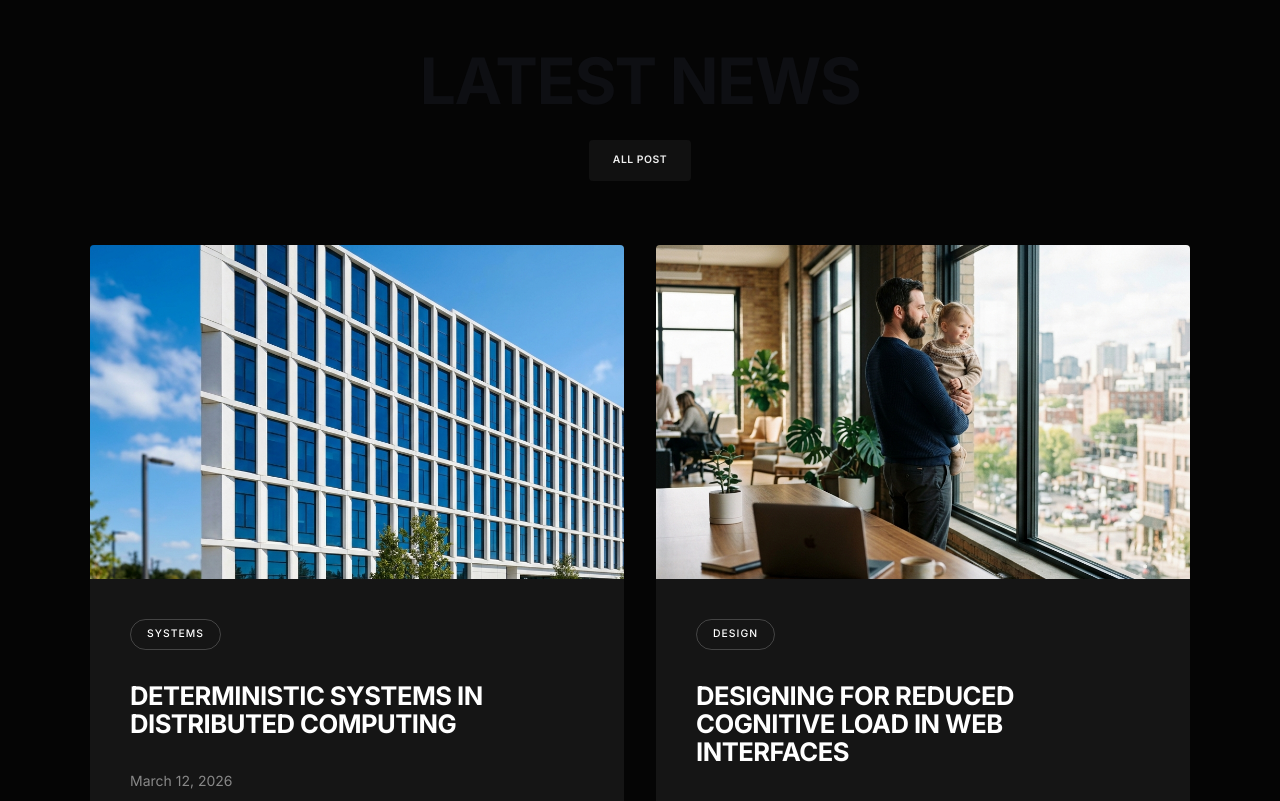
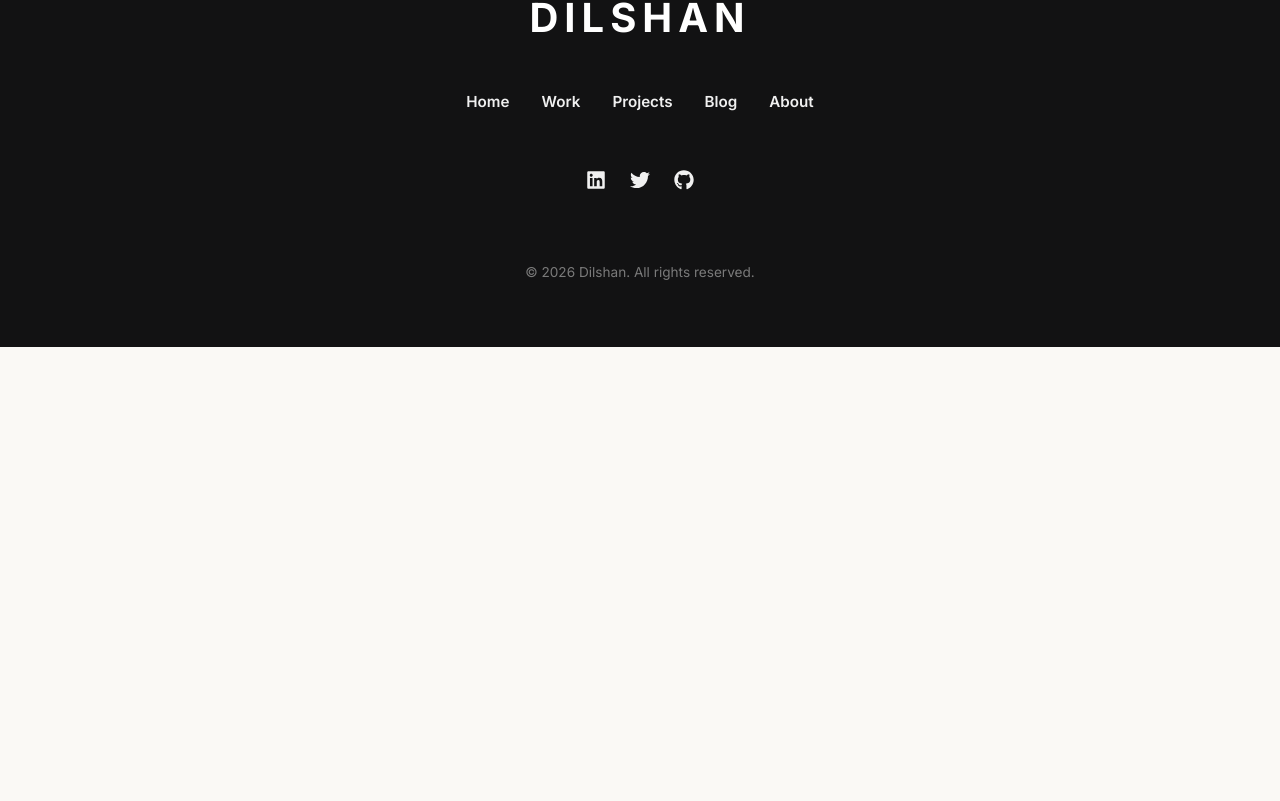
Before and after one commit to dilshandevxx/dilshan-personal-portfolio, a Next.js app: page / in a window 1280 px wide. Shown: the part 5098-5899 px from the top of the page. After the commit the page ends 5445 px from the top, so only its background shows below. Built offline with nearby package versions, Linux system fonts and the light colour scheme; no server answers; a web font is replaced by a local one.

Commit message:
feat(cover): remove process CTA and latest news blog sections

```diff
--- a/src/app/page.tsx
+++ b/src/app/page.tsx
@@ -1,12 +1,9 @@
 import Header from "@/components/cover/Header";
 import HeroMinimal from "@/components/cover/sections/HeroMinimal";
 import SelectedWork from "@/components/cover/sections/SelectedWork";
-import CTA from "@/components/cover/sections/CTA";
-import Blog from "@/components/cover/sections/Blog";
 import PreFooter from "@/components/cover/sections/PreFooter";
 import Footer from "@/components/cover/Footer";
 import { Metadata } from "next";
-import { getLatestArticles, DevToArticle } from "@/lib/api";
 
 export const metadata: Metadata = {
   title: "Dilshan | Visual Designer & Software Engineer",
@@ -19,65 +16,13 @@ export const metadata: Metadata = {
   },
 };
 
-export default async function Home() {
-  let posts: DevToArticle[] = [];
-  try {
-    posts = await getLatestArticles(6);
-  } catch (error) {
-    console.error("Could not fetch remote articles:", error);
-    posts = [];
-  }
-
-  // Fallback posts if remote feed is offline
-  if (!posts || posts.length === 0) {
-    posts = [
-      {
-        id: 1,
-        title: "Deterministic Systems in Distributed Computing",
-        description: "An architectural exploration of state machines, consensus, and idempotency.",
-        cover_image: "/images/blog_arch.png",
-        published_at: "2026-03-12T00:00:00Z",
-        tag_list: ["SYSTEMS", "ARCHITECTURE"],
-        slug: "deterministic-systems",
-        path: "/blog",
-        url: "/blog",
-        comments_count: 0,
-        public_reactions_count: 42,
-        user: {
-          name: "Dilshan",
-          username: "dilshan",
-          profile_image: "/avatar.jpg",
-        },
-      },
-      {
-        id: 2,
-        title: "Designing for Reduced Cognitive Load in Web Interfaces",
-        description: "Why density of thought beats visual clutter in modern design systems.",
-        cover_image: "/images/blog_office.png",
-        published_at: "2026-02-28T00:00:00Z",
-        tag_list: ["DESIGN", "UIUX"],
-        slug: "cognitive-load",
-        path: "/blog",
-        url: "/blog",
-        comments_count: 0,
-        public_reactions_count: 38,
-        user: {
-          name: "Dilshan",
-          username: "dilshan",
-          profile_image: "/avatar.jpg",
-        },
-      },
-    ];
-  }
-
+export default function Home() {
   return (
     <div className="xudo-cover-wrapper">
       <Header />
       <main>
         <HeroMinimal />
         <SelectedWork />
-        <CTA />
-        <Blog posts={posts} />
         <PreFooter />
       </main>
       <Footer />
```
